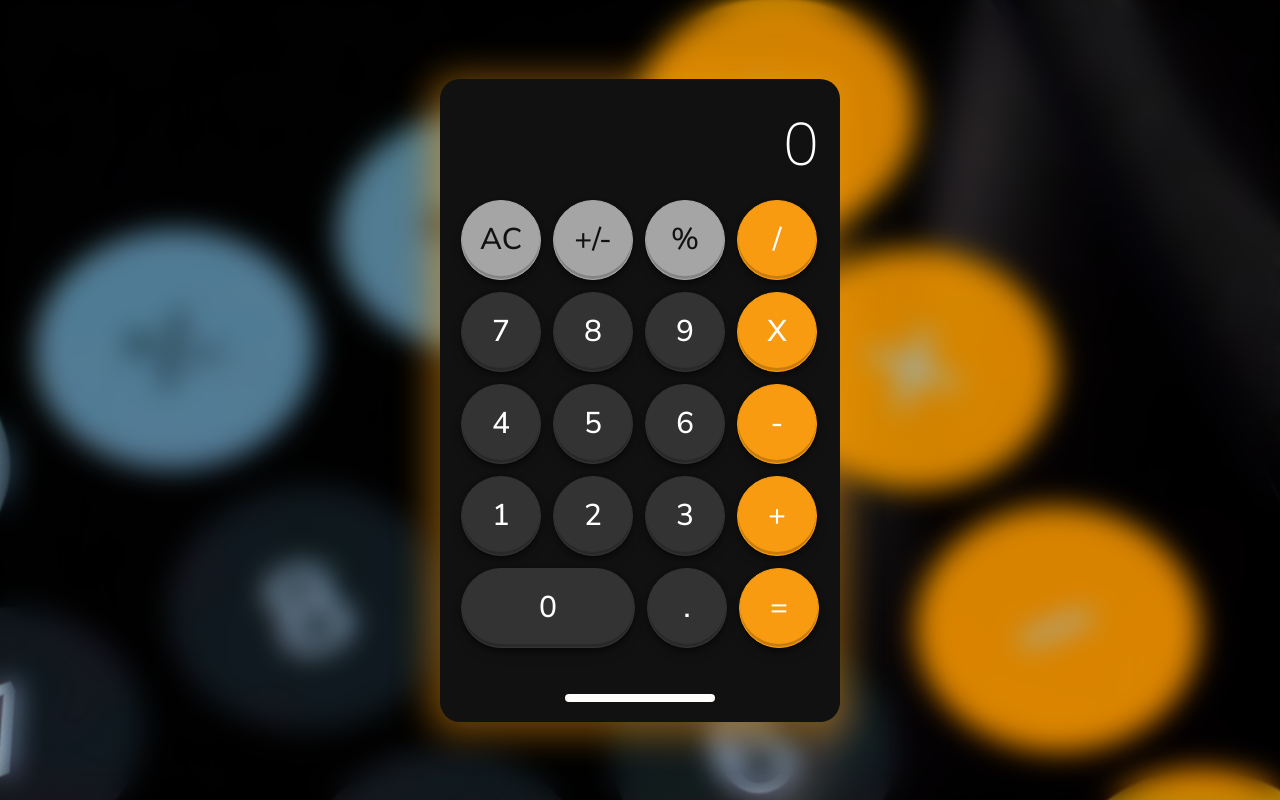
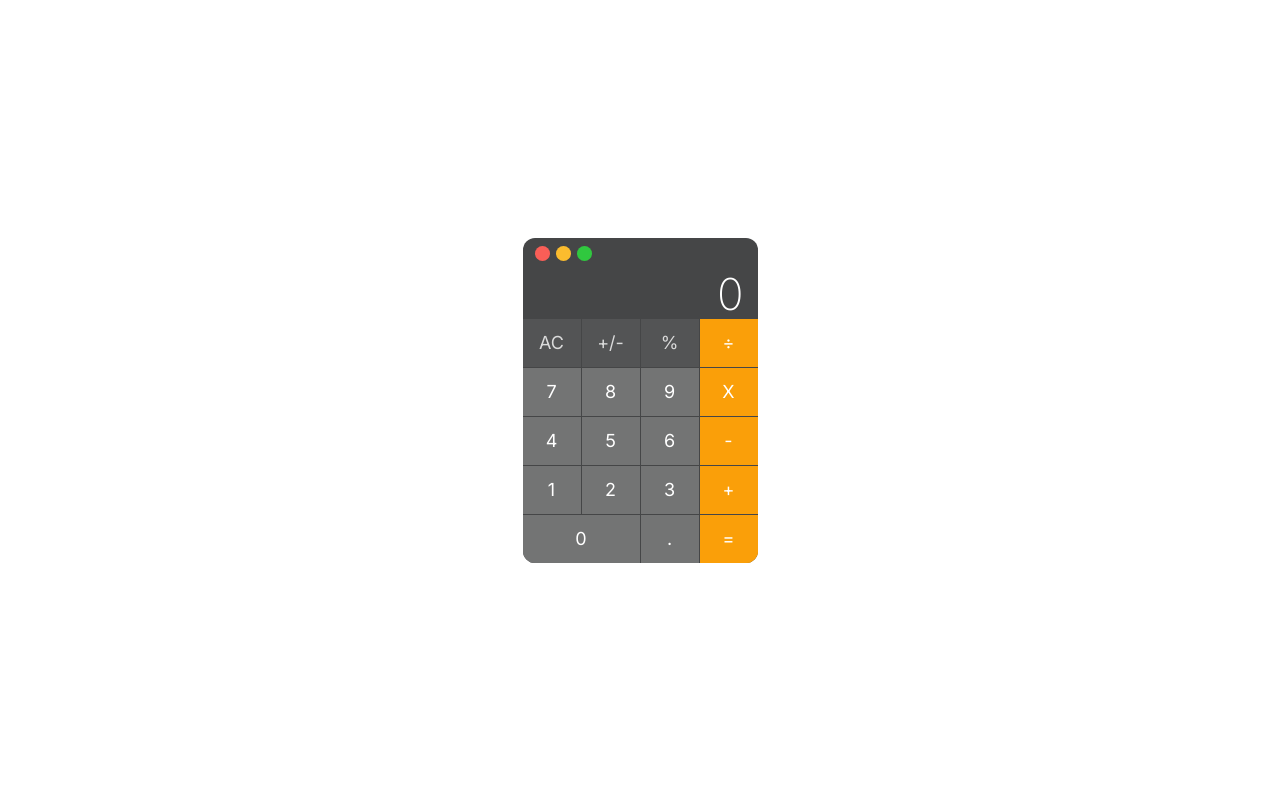
Before and after one commit to Parimal2607/calCulator, a React (Vite) app: page / in a window 1280 px wide. Built offline with nearby package versions, Linux system fonts and the light colour scheme.

Commit message:
add some changes

```diff
--- a/src/assets/style/style.scss
+++ b/src/assets/style/style.scss
@@ -1,46 +1,23 @@
-@import url('https://fonts.googleapis.com/css2?family=Nunito+Sans:opsz,wght@6..12,200;6..12,300;6..12,400;6..12,500;6..12,600&display=swap');
+@import url('https://fonts.googleapis.com/css2?family=Inter:wght@100;200;300;400;500;600;700;800;900&family=Nunito+Sans:opsz,wght@6..12,200;6..12,300;6..12,400;6..12,500;6..12,600&display=swap');
 
-$primary: #F89B10;
-$secondary: #A5A5A5;
+$primary: #FA9F09;
+$secondary: #454647;
 $black: #111;
 $white: #FFF;
-$black-light: #333;
-$grey: #FFFCFC;
+$black-light: #575859;
+$grey: #737474;
 
 @mixin btn {
-    width: 80px;
-    height: 80px;
-    border-radius: 90px;
-    font-size: 30px;
-    font-weight: 500;
+    height: 48px;
+    min-width: 58px;
+    border-radius: 0px;
+    font-size: 18px;
+    font-weight: 400;
     display: flex;
     justify-content: center;
     align-items: center;
     position: relative;
     overflow: hidden;
-    box-shadow: rgba(0, 0, 0, 0.4) 0px 2px 4px, rgba(0, 0, 0, 0.3) 0px 7px 13px -3px, rgba(0, 0, 0, 0.2) 0px -3px 0px inset;
-
-    @media (max-width: "575px") {
-        width: 70px;
-        height: 70px;
-        font-size: 25px;
-        flex-grow: 1;
-    }
-
-    &::before {
-        background: linear-gradient(to right,
-                fade_out(#fff, 1) 0%,
-                fade_out(#fff, 0.7) 100%);
-        content: "";
-        display: block;
-        height: 100%;
-        left: -75%;
-        position: absolute;
-        top: 0;
-        transform: skewX(-25deg);
-        width: 50%;
-        z-index: 2;
-    }
 
     &:hover,
     &:focus {
@@ -63,7 +40,7 @@ $grey: #FFFCFC;
 }
 
 body {
-    font-family: 'Nunito Sans', sans-serif;
+    font-family: 'Inter', sans-serif;
 }
 
 .calculator {
@@ -73,9 +50,6 @@ body {
     justify-content: center;
     align-items: center;
     overflow: hidden;
-    background-image: url("../bg.jpg");
-    background-position: center;
-    background-repeat: no-repeat;
     position: relative;
 
     .blur-effect {
@@ -87,15 +61,11 @@ body {
     }
 
     .cal-screen {
-        background-color: $black;
+        background-color: $secondary;
         position: relative;
         z-index: 9;
-        width: 400px;
-        padding: 21px;
-        border-radius: 20px;
-        box-shadow: -3px 4px 35px 9px rgba(248, 155, 16, 0.46);
-        -webkit-box-shadow: -3px 4px 35px 9px rgba(248, 155, 16, 0.46);
-        -moz-box-shadow: -3px 4px 35px 9px rgba(248, 155, 16, 0.46);
+        max-width: 235px;
+        border-radius: 12px;
         overflow: hidden;
 
         @media (max-width: "575px") {
@@ -127,58 +97,54 @@ body {
     }
 
     .screen {
-        display: -webkit-flex;
-        -webkit-justify-content: flex-end;
-        -webkit-align-items: flex-end;
+        text-align: end;
+        height: 81px;
+        overflow: hidden;
         display: flex;
-        justify-content: flex-end;
-        align-items: flex-end;
+        flex-direction: column;
+        justify-content: space-between;
+        align-items: baseline;
 
+        .upper-dot {
+            display: flex;
+            align-items: center;
+            gap: 6px;
+            padding-top: 8px;
+            padding-left: 12px;
+
+            .red-dot {
+                background-color: #F95E57;
+                width: 15px;
+                height: 15px;
+                border-radius: 50%;
+            }
+
+            .yellow-dot {
+                background-color: #FBBC2E;
+                width: 15px;
+                height: 15px;
+                border-radius: 50%;
+            }
+
+            .green-dot {
+                background-color: #30C83F;
+                width: 15px;
+                height: 15px;
+                border-radius: 50%;
+            }
+        }
 
         .cal-upper-screen {
-            height: 100px;
-            overflow-y: auto;
-            scroll-behavior: smooth;
-
-            /* width */
-            &::-webkit-scrollbar {
-                width: 2px;
-            }
-
-            /* Track */
-            &::-webkit-scrollbar-track {
-                background: transparent;
-            }
-
-            /* Handle */
-            &::-webkit-scrollbar-thumb {
-                background: transparent;
-            }
-
-            /* Handle on hover */
-            *::-webkit-scrollbar-thumb:hover {
-                background: transparent;
-            }
+            width: 100%;
+            padding: 0px 14px 8px 12px;
 
             span {
                 color: $white;
-                font-size: 60px;
+                font-size: 2.75rem;
                 font-weight: 200;
-                word-break: break-all;
-                animation: fadeInAnimation ease 3s;
-                animation-iteration-count: 1;
-                animation-fill-mode: forwards;
             }
 
-            @keyframes fadeInAnimation {
-                0% {
-                    opacity: 0;
-                }
 
-                100% {
-                    opacity: 1;
-                }
-            }
         }
     }
 
@@ -188,17 +154,30 @@ body {
         .upper-section {
             display: flex;
             align-items: center;
-            gap: 12px;
+            gap: 1px;
             flex-wrap: wrap;
 
             .btn-1 {
                 @include btn;
-                background-color: $secondary;
-                color: $black;
-                border: 1px solid $secondary;
+                background-color: $black-light;
+                color: $white;
+                border: 1px solid $black-light;
+                opacity: 0.8;
+                &:active{
+                    background-color: $grey;
+                }
             }
 
             .btn-2 {
+                @include btn;
+                background-color: $primary;
+                color: $white;
+                border: 1px solid $primary;
+                &:focus{
+                    border: 1px solid $black
+                }
+            }
+            .btn-4{
                 @include btn;
                 background-color: $primary;
                 color: $white;
@@ -207,9 +186,12 @@ body {
 
             .btn-3 {
                 @include btn;
-                background-color: $black-light;
+                background-color: $grey;
                 color: $white;
-                border: 1px solid $black-light;
+                border: 1px solid $grey;
+                &:active{
+                    background-color: rgba($color: $white, $alpha: 0.6);
+                }
             }
         }
     }
--- /dev/null
+++ b/src/components/Button.jsx
@@ -0,0 +1,12 @@
+import React from "react";
+const Button = ({btnClass, value, ClickFunction, btnValue}) => {
+  return (
+    <>
+      <button className={btnClass} value={value} onClick={ClickFunction}>
+        {btnValue}
+      </button>
+    </>
+  );
+};
+
+export default Button;
--- a/src/components/Calculator.jsx
+++ b/src/components/Calculator.jsx
@@ -1,7 +1,6 @@
 import React, { useEffect, useState } from "react";
 import { calVal } from "../utils/constant";
-import NumberFormat from "react-number-format";
-import { motion } from "framer-motion";
+import Button from "./Button";
 const Calculator = () => {
   const [preState, setPreState] = useState("");
   const [curState, setCurState] = useState("");
@@ -99,14 +98,12 @@ const Calculator = () => {
       // console.log(curState, "cur");
       // console.log(preState, "pre");
       setPreState(cal);
-    }
-    else{
+    } else {
       console.log("false");
       setInput("");
       setPreState(cal);
-      setCurState("")
+      setCurState("");
     }
-
   };
 
   /**
@@ -144,53 +141,63 @@ const Calculator = () => {
     setCurState("");
     setInput("0");
     setNotNum(false);
-    setNan(false)
+    setNan(false);
   };
+  const calculateFontSize = () => {
+    const baseFontSize = 44;
+    const fontSizeMultiplier = 2;
+    const maxLength = 5;
+    const maxWidth = 234;
 
+    const adjustedFontSize =
+      baseFontSize - fontSizeMultiplier * Math.max(input.length - maxLength, 0);
+
+    // Calculate the adjusted width based on the adjusted font size
+    const adjustedWidth = input.length * (adjustedFontSize / baseFontSize);
+
+    // If the adjusted width exceeds the maximum width, further reduce the font size
+    if (adjustedWidth > maxWidth) {
+      const reductionFactor = maxWidth / adjustedWidth;
+      return (adjustedFontSize * reductionFactor).toFixed(2) + "px";
+    }
+
+    // Ensure the font size is not larger than the base font size
+    return Math.min(adjustedFontSize, baseFontSize) + "px";
+  };
   return (
     <div className="calculator">
-      <div className="blur-effect"></div>
       <div className="cal-screen pb-0">
         <div className="screen">
-          <motion.div
-            className="cal-upper-screen"
-            initial={{ opacity: 0, scale: 0.5 }}
-            animate={{ opacity: 1, scale: 1 }}
-            transition={{ duration: 0.5 }}
-          >
+            <div className="upper-dot">
+              <div className="red-dot"></div>
+              <div className="yellow-dot"></div>
+              <div className="green-dot"></div>
+            </div>
+          <div className="cal-upper-screen">
             {!notNum && !nan ? (
               input !== "" || input === "0" ? (
-                <NumberFormat
-                  value={input}
-                  displayType={"text"}
-                  thousandSeparator={true}
-                />
+                <span style={{ fontSize: calculateFontSize() }}>{input}</span>
               ) : (
-                <NumberFormat
-                  value={preState}
-                  displayType={"text"}
-                  thousandSeparator={true}
-                />
+                <span style={{ fontSize: calculateFontSize() }}>
+                  {preState}
+                </span>
               )
             ) : nan ? (
               <span>NaN</span>
             ) : (
               <span>Infinity</span>
             )}
-          </motion.div>
+          </div>
         </div>
         <div className="cal-btn-part">
           <div className="upper-section">
             {calVal.map((val, index) => (
-              <motion.button
-                initial={{ opacity: 0, scale: 0.5 }}
-                animate={{ opacity: 1, scale: 1 }}
-                transition={{ duration: 0.5 }}
-                whileTap={{ scale: 0.1 }}
+              <Button
                 key={index}
-                className={val.className}
+                btnClass={val.className}
                 value={val.value}
-                onClick={
+                btnValue={val.name}
+                ClickFunction={
                   val.value === "AC"
                     ? reset
                     : val.value === "+/-"
@@ -206,20 +213,10 @@ const Calculator = () => {
                     ? equals
                     : inputNum
                 }
-              >
-                {val.name}
-              </motion.button>
+              />
             ))}
           </div>
         </div>
-        <motion.div
-          className="cal-footer"
-          initial={{ y: "350%" }}
-          animate={{ y: "0" }}
-          transition={{ duration: 1 }}
-        >
-          <div className="inner-line"></div>
-        </motion.div>
       </div>
     </div>
   );
--- /dev/null
+++ b/src/components/common/CustomSvg.js
@@ -0,0 +1,26 @@
+import React from "react";
+
+const CustomSvg = ({ icon }) => {
+  switch (icon) {
+    case "divideIcon":
+      return (
+        <svg
+          width="15"
+          height="16"
+          viewBox="0 0 15 16"
+          fill="none"
+          xmlns="http://www.w3.org/2000/svg"
+        >
+          <path
+            d="M14.8182 6.63636V9.18182H0.272727V6.63636H14.8182ZM7.54545 15.8182C6.97727 15.8182 6.49242 15.6212 6.09091 15.2273C5.69697 14.8258 5.5 14.3409 5.5 13.7727C5.5 13.2273 5.69697 12.7576 6.09091 12.3636C6.49242 11.9697 6.97727 11.7727 7.54545 11.7727C8.09091 11.7727 8.56061 11.9697 8.95455 12.3636C9.34849 12.7576 9.54545 13.2273 9.54545 13.7727C9.54545 14.3409 9.34849 14.8258 8.95455 15.2273C8.56061 15.6212 8.09091 15.8182 7.54545 15.8182ZM7.54545 4.04545C7.16667 4.04545 6.82197 3.95455 6.51136 3.77273C6.20076 3.59091 5.95455 3.3447 5.77273 3.03409C5.59091 2.72348 5.5 2.37879 5.5 2C5.5 1.45455 5.69697 0.984848 6.09091 0.590908C6.49242 0.196969 6.97727 0 7.54545 0C8.09091 0 8.56061 0.196969 8.95455 0.590908C9.34849 0.984848 9.54545 1.45455 9.54545 2C9.54545 2.56818 9.34849 3.05303 8.95455 3.45455C8.56061 3.84848 8.09091 4.04545 7.54545 4.04545Z"
+            fill="white"
+          />
+        </svg>
+      );
+
+    default:
+      break;
+  }
+};
+
+export default CustomSvg;
--- a/src/utils/constant.js
+++ b/src/utils/constant.js
@@ -1,3 +1,4 @@
+// import CustomSvg from "../components/common/CustomSvg";
 export const calVal = [
   {
     name: "AC",
@@ -15,7 +16,7 @@ export const calVal = [
     value: "%",
   },
   {
-    name: "/",
+    name: "÷",
     className: "btn btn-2",
     value: "/",
   },
@@ -91,7 +92,7 @@ export const calVal = [
   },
   {
     name: "=",
-    className: "btn btn-2",
+    className: "btn btn-4",
     value: "=",
   },
 ];
```
Also changed, not shown: 1 other file (tests, documents, lock files or other folders). Lines whose indentation alone changed are shown as unchanged.
